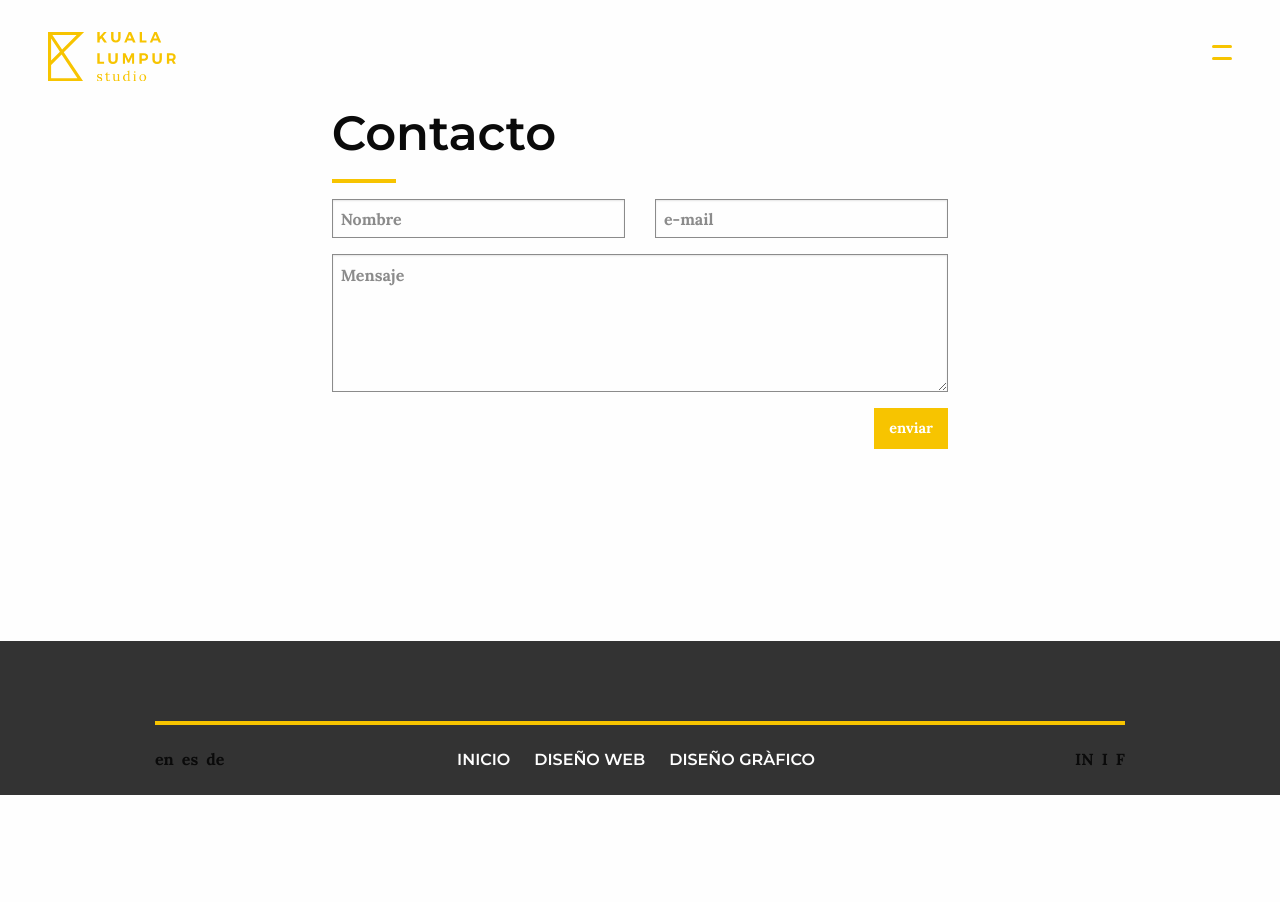
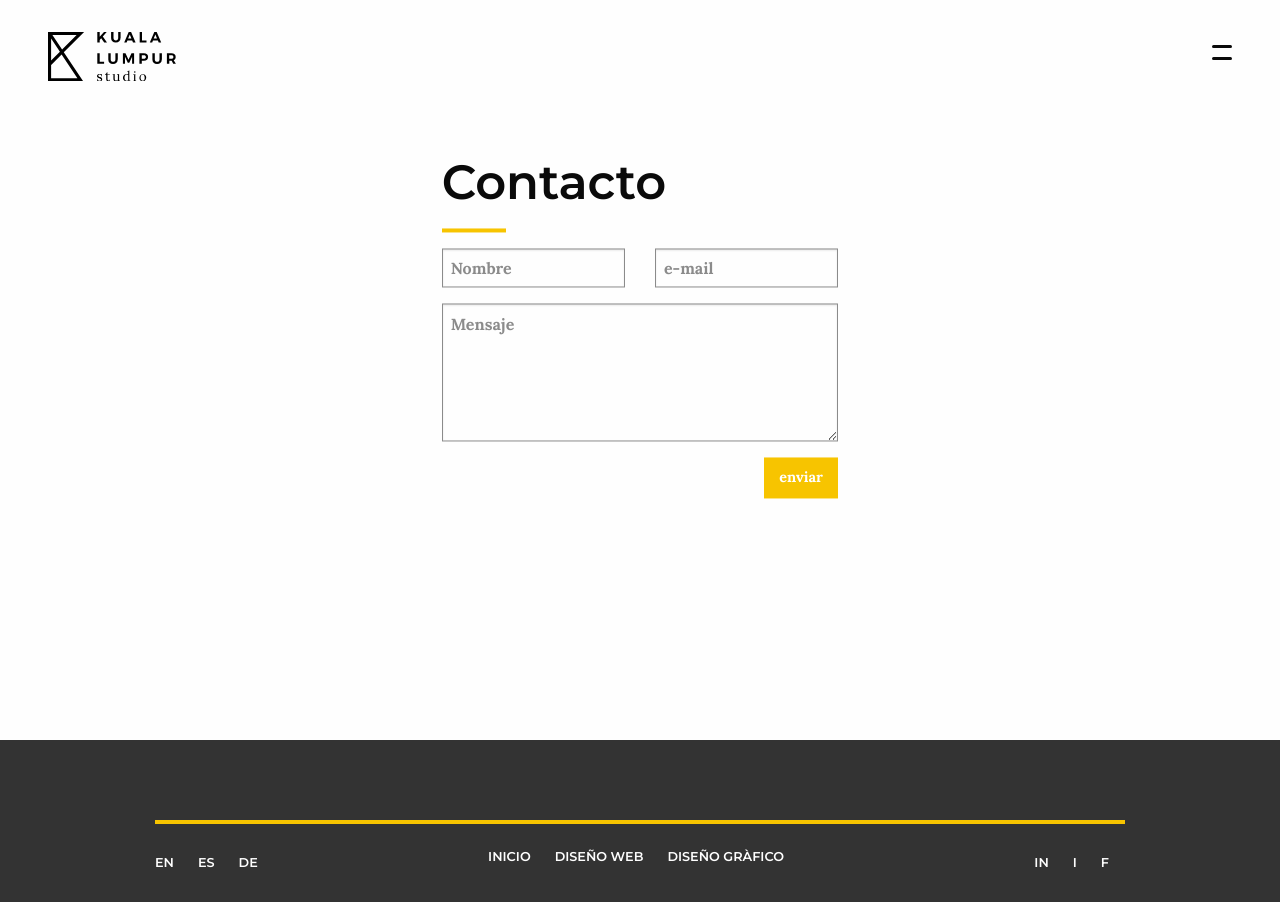
Before and after one commit to darnaupont/kuala2, a website: page docs/contacto.html in a window 1280 px wide. Before the commit the page ends 800 px from the top, so only its background shows below. Drawn offline with Linux system fonts and the light colour scheme.

Commit message:
versio beta

```diff
--- a/docs/contacto.html
+++ b/docs/contacto.html
@@ -9,6 +9,7 @@
     <link rel="stylesheet" href="assets/css/app.css">
   </head>
   <body>
+    <div class="tranlucid"></div>
     <header class="menu-header">
     <div class="mleft">
       <a href="index.html">
@@ -92,10 +93,10 @@
     	<div class="grid-x">
     		<div class="medium-12 text-center">
     			<ul class="vertical menu mainmenu">
-    				<li><a href="proyectos.html?menu=Kualalumpur">Proyectos</a></li>
-    				<li><a href="nosotros.html?menu=Kualalumpur">Sobre nosotros</a></li>
+    				<li><a href="proyectos.html?menu=Kualalumpur">Diseño web</a></li>
+    				<li><a href="nosotros.html?menu=Kualalumpur">Diseño gráfico</a></li>
     				<!-- <li><a href="">shop</a></li> -->
-    				<li><a href="contacto.html?menu=Kualalumpur">contacto</a></li>
+    				<li><a href="contacto.html">contacto</a></li>
     			</ul>
           <ul class="menu align-center">
             <li>
@@ -116,10 +117,9 @@
     </div>
 
     <div class="wrapper">
-    <div class="grid-container hero">
-      <div class="grid-x grid-margin-x ">
-        <div class="cell">
-          <div class="grid-x grid-padding-x ">
+    <div class="contacto">
+      <div class="contacto-content">
+        <div class="grid-x grid-padding-x">
           <div class="medium-8 medium-offset-2 cell">
         <h1 class="kuala">Contacto </h1>
           </div>
@@ -151,7 +151,6 @@
       </div>
     </div>
     </div>
-    </div>
 
 
     <div id="footer">
@@ -164,9 +163,9 @@
         <div class="grid-x grid-margin-x">
           <div class="medium-3 cell footer-left">
             <ul class="menu">
-              <li>en</li>
-              <li>es</li>
-              <li>de</li>
+              <li><a href="">en</a></li>
+              <li><a href="">es</a></li>
+              <li><a href="">de</a></li>
             </ul>
           </div>
           <div class="medium-6 cell footer-center">
@@ -178,9 +177,9 @@
           </div>
           <div class="medium-3 cell footer-right">
             <ul class="menu align-right">
-              <li>IN</li>
-              <li>I</li>
-              <li>F</li>
+              <li><a href="">IN</a></li>
+              <li><a href="">I</a></li>
+              <li><a href="">F</a></li>
             </ul>
           </div>
         </div>
--- a/src/assets/scss/_base.scss
+++ b/src/assets/scss/_base.scss
@@ -1,6 +1,10 @@
+body{
+  background-color: $dark-gray;
+}
 .wrapper{
-  margin-top: 100px;
-  margin-bottom:10rem;
+    background-color: $white;
+  padding-top: 100px;
+  padding-bottom:10rem;
 }
 section{
   padding-top: 5rem;
@@ -212,3 +216,13 @@ z-index: 20;}}
 #serviciosweb,#serviciosgrafico{
   div{padding:3rem 0;}
 }
+.contacto{
+  height: 60vh;
+  // padding-top:10rem;
+  position: relative;
+  .contacto-content{
+  position: absolute;
+  top: 50%;
+  left: 50%;
+  transform: translate(-50%, -50%);}
+}
--- a/src/assets/scss/_cross.scss
+++ b/src/assets/scss/_cross.scss
@@ -14,7 +14,7 @@ $escalable: 0.5;
   position: absolute;
   height: 5px * $escalable;
   width: 100%;
-  background: $primary-color;
+  background: $black;
   border-radius: 9px * $escalable;
   opacity: 1;
   left: 0;
--- a/src/assets/scss/_menu.scss
+++ b/src/assets/scss/_menu.scss
@@ -35,6 +35,7 @@
     }
 }
 #menu{
+      top: 0 !important;
   background-color: $primary-color;
 }
 .wrapper-menu{
@@ -102,8 +103,14 @@ transform: translateY(-50%);
   }
 }
 // END menu general
+.tranlucid{
+  background-color: rgba($white, 0.8);
+  width: 100%;
+  height: 7rem;
+  position: fixed;
+  z-index:999;
+}
 .menu-header{
-  background-color: rgba($white, 0.8);
   height: 100px;
   z-index: 9999;
   position:fixed;
@@ -112,7 +119,6 @@ transform: translateY(-50%);
     height: auto;
     #logoicon, #logotext, .black, .white, .transparent{
           transition: fill 1s ease;
-          fill: $primary-color;
     }
 
     .black{ fill: $black;}
--- a/src/assets/scss/_topbottom.scss
+++ b/src/assets/scss/_topbottom.scss
@@ -2,11 +2,11 @@
 #footer{
   h2{color:$primary-color;
   span{color:$white;   font-family:'Lora', serif;}}
-  margin-top: 5rem;
   padding:3rem 3rem 0;
   background-color: $dark-gray;
   a{font-family:'Montserrat', sans-serif;}
   .footer{
+    font-size: 0.8rem;
     border-top: 4px solid $primary-color;
     margin-top:2rem;
     padding:1rem 0;
```
Also changed, not shown: docs/grafico.html (+10 -9 lines), docs/index.html (+10 -9 lines), docs/web.html (+10 -9 lines), src/layouts/default.html (+10 -9 lines), src/pages/contacto.html (+3 -5 lines), docs/assets/css/app.css. Lines whose indentation alone changed are shown as unchanged.
